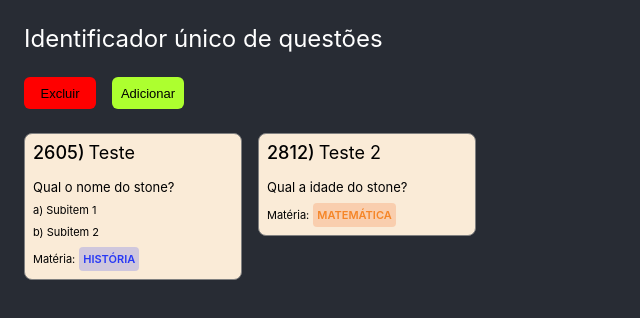
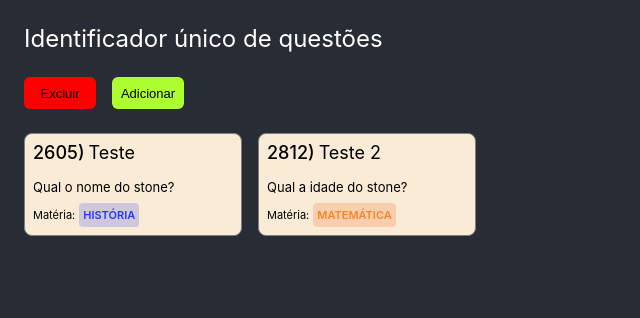
Before and after one commit to mantisoficial/dominios-de-software, a React (Create React App) app in the folder dom_project/dom_project_ui/: page / in a window 1280 px wide. Shown: the top 318 px of the page, without its empty margins (0-640 px from the left). Built offline with nearby package versions, Linux system fonts and the light colour scheme.

Commit message:
Retirada de subquestões. Será implementado no futuro.

```diff
--- a/dom_project/dom_project_ui/src/components/QuestionItem.js
+++ b/dom_project/dom_project_ui/src/components/QuestionItem.js
@@ -18,15 +18,6 @@ const QuestionItem = ({ item }) => {
         <p className="body" style={{ margin: "0px 0px 8px 0px" }}>
           {item.question}
         </p>
-        {item.subquestions.length > 0
-          ? item.subquestions.map((item, index) => {
-              return (
-                <div key={index} style={{ margin: "0px 0px 8px 0px" }}>
-                  <p className="metadata">{item.text}</p>
-                </div>
-              );
-            })
-          : null}
       </div>
       <div className="item-content-footer">
         <div style={{ margin: "auto 0px" }}>
```
